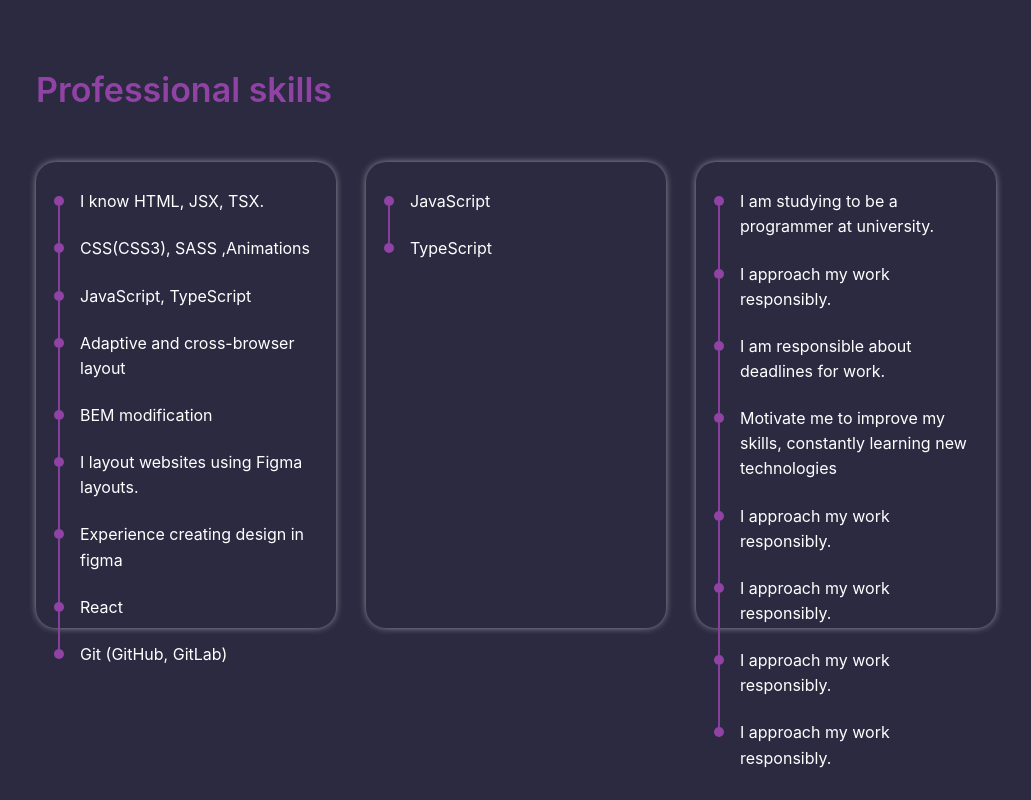
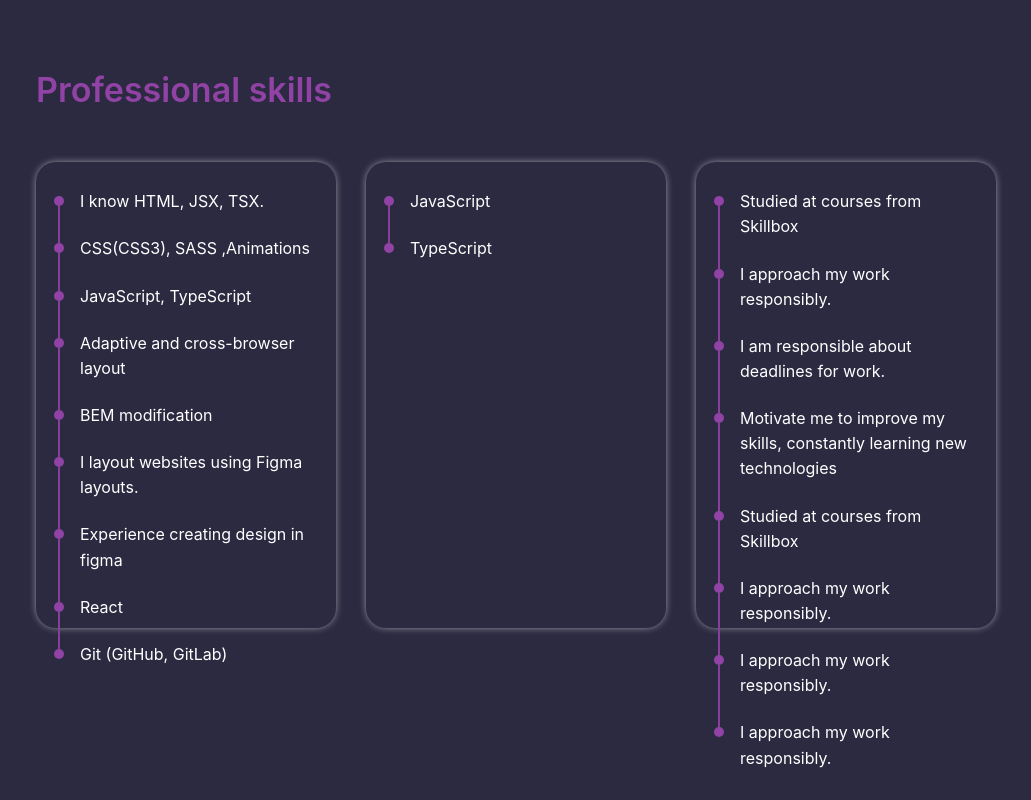
Before and after one commit to HELLRAID-cmd/Portfolio, a React (Vite) app in the folder client/: page / in a window 1280 px wide. Shown: the part 827-1627 px from the top of the page, without its empty margins (124-1155 px from the left). Built offline with nearby package versions, Linux system fonts and the light colour scheme.

Commit message:
Добавил скилл

```diff
--- a/client/src/Components/info.ts
+++ b/client/src/Components/info.ts
@@ -15,11 +15,11 @@ export const skills = [
     { id: 4, desc: "TypeScript" },
   ],
   [
-    { id: 5, desc: "I am studying to be a programmer at university." },
+    { id: 5, desc: "Studied at courses from Skillbox" },
     { id: 6, desc: "I approach my work responsibly." },
     { id: 7, desc: "I am responsible about deadlines for work." },
     { id: 8, desc: "Motivate me to improve my skills, constantly learning new technologies" },
-    { id: 9, desc: "I approach my work responsibly." },
+    { id: 9, desc: "Studied at courses from Skillbox" },
     { id: 10, desc: "I approach my work responsibly." },
     { id: 11, desc: "I approach my work responsibly." },
     { id: 12, desc: "I approach my work responsibly." },
```
